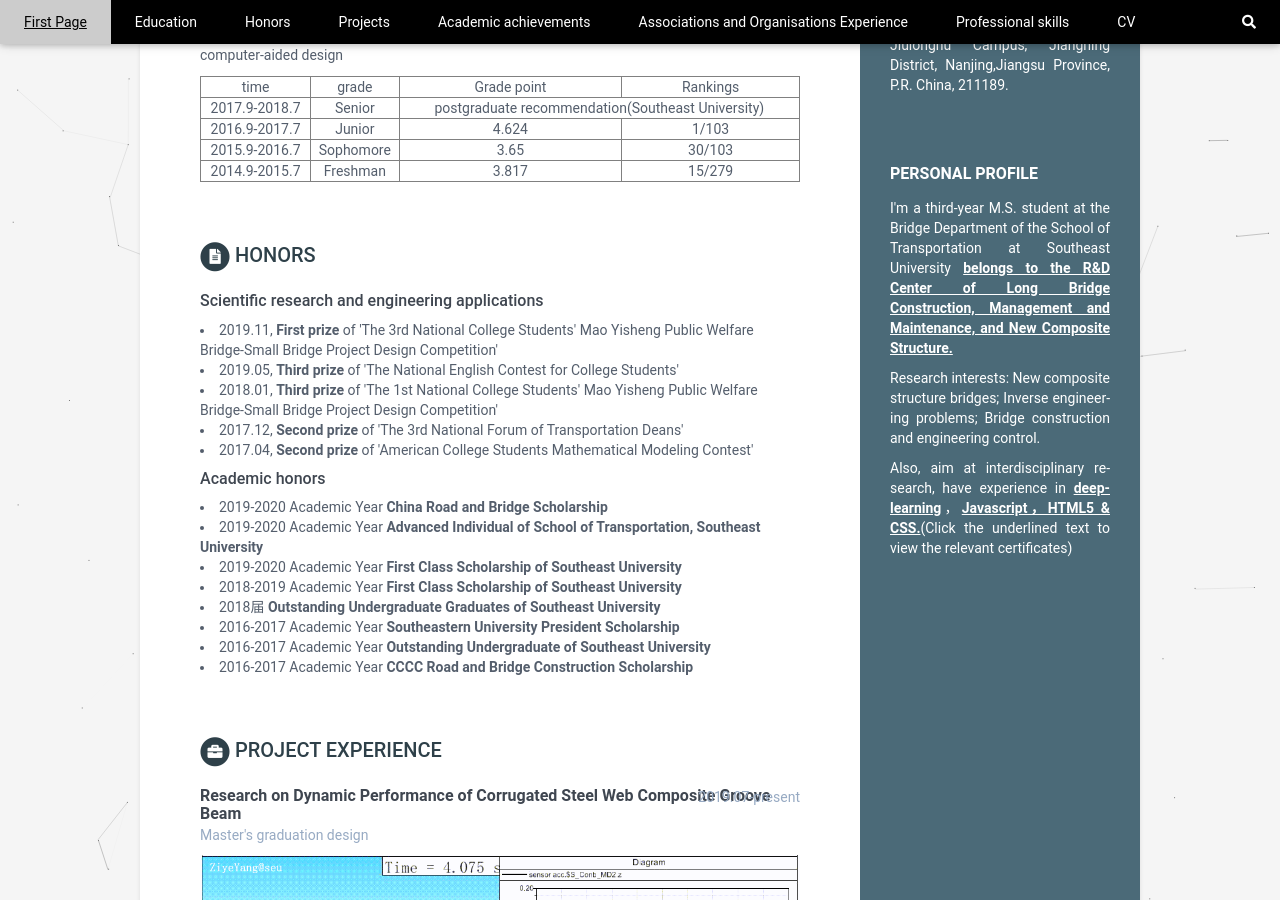
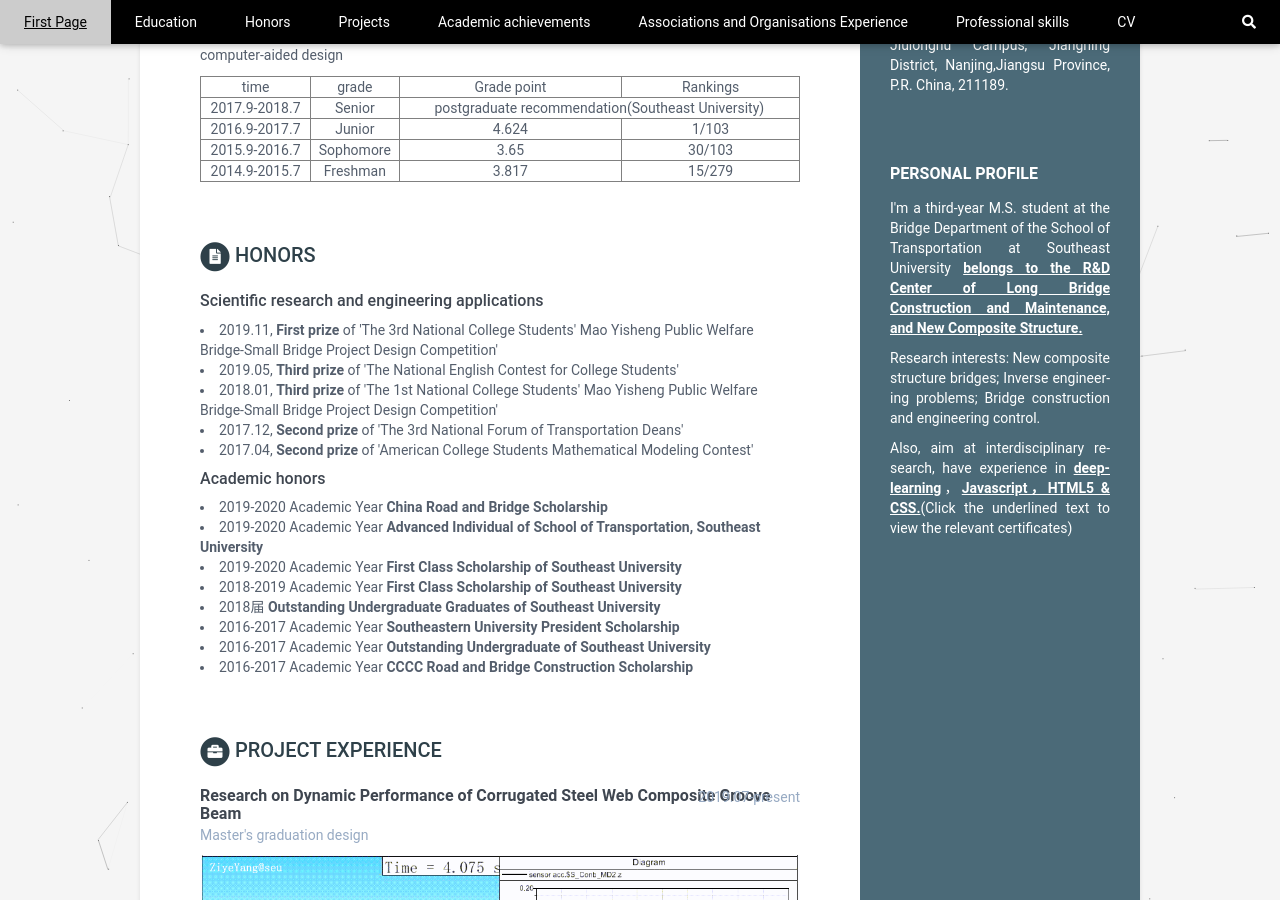
Before and after one commit to luohualuanbinfen/CV_EN, a Jekyll site: the page built from index.html, in a window 1280 px wide and 900 px high, scrolled down 430 px. Built offline with Jekyll 4.4.1, drawn with Linux system fonts in a browser that asks for light colours.

Commit message:
Update interests.html

```diff
--- a/_includes/interests.html
+++ b/_includes/interests.html
@@ -9,7 +9,7 @@
   <ul class="list-unstyled interests-list">
     {% for interest in interests %}
 
-      <li>I'm a third-year M.S. student at the Bridge Department of the School of Transportation at Southeast University <a href="https://mp.weixin.qq.com/s/6URtYgNhKh2wmaegpLi0JQ"><b><u>belongs to the R&D Center of Long Bridge Construction, Management and Maintenance, and New Composite Structure.</u></b></a></li>
+      <li>I'm a third-year M.S. student at the Bridge Department of the School of Transportation at Southeast University <a href="https://mp.weixin.qq.com/s/6URtYgNhKh2wmaegpLi0JQ"><b><u>belongs to the R&D Center of Long Brid&shy;ge Construction and Maintenance, and New Composite Structure.</u></b></a></li>
       <li>Research interests: New composite structure bridges; Inverse engineering problems; Bridge construction and engineering control.</li>
       <li>Also, aim at interdisciplinary research, have experience in <a href="https://coursera.org/share/d6cd0aa67e414c0a7ddf23db8758deae"><b><u>deep-learning</u></b></a>，<a href="https://coursera.org/share/cc9ef0a0042bf10c00a79bfb5cddb432"><b><u>Javascript，HTML5 & CSS.</u></b></a>(Click the underlined text to view the relevant certificates)</li>
 
```
